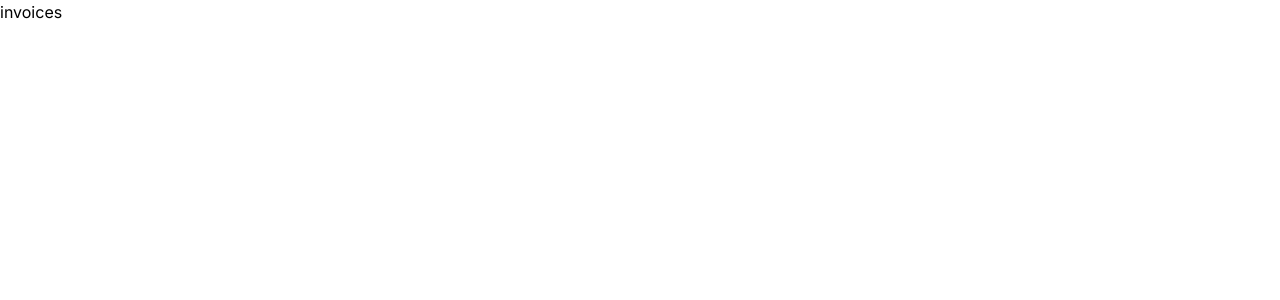
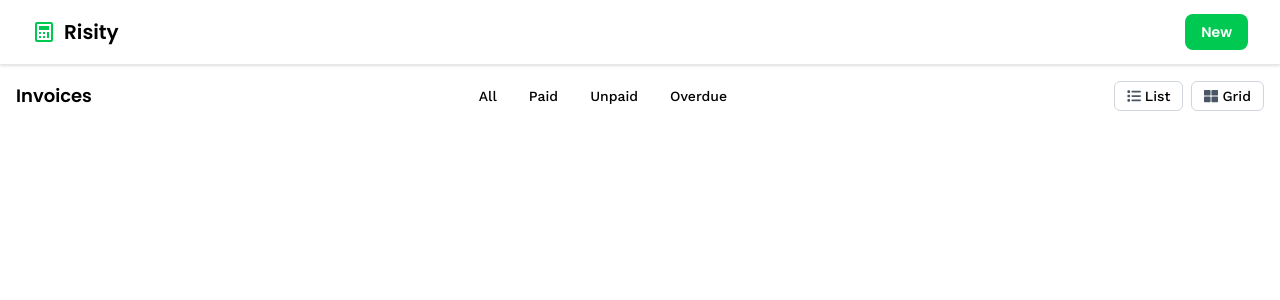
Before and after one commit to faithgaiciumia/risity, a Next.js app: page /invoices in a window 1280 px wide. Shown: the top 300 px of the page. Built offline with nearby package versions, Linux system fonts and the light colour scheme.

Commit message:
invoice header design

```diff
--- a/app/invoices/page.tsx
+++ b/app/invoices/page.tsx
@@ -1,7 +1,14 @@
-export default function Invoices(){
-    return(
-        <div>
-            <h1>invoices</h1>
-        </div>
-    )
+import { FaList } from "react-icons/fa6";
+import DashNav from "../ui/Dashboard/DashNav";
+import { poppins, workSans } from "../ui/fonts";
+import { FaThLarge } from "react-icons/fa";
+import InvoiceHeader from "../ui/Invoices/InvoiceHeader";
+
+export default function Invoices() {
+  return (
+    <>
+      <DashNav />
+      <InvoiceHeader/>
+    </>
+  );
 }
--- /dev/null
+++ b/app/ui/Invoices/InvoiceHeader.tsx
@@ -0,0 +1,64 @@
+import { FaList } from "react-icons/fa6";
+import { poppins, workSans } from "../fonts";
+import { FaThLarge } from "react-icons/fa";
+
+export default function InvoiceHeader(){
+    return(
+        <div className="flex flex-col md:flex-row md:justify-between md:items-center p-4">
+        {/* heading */}
+        <div>
+          <h1 className={`${poppins.className} text-lg font-semibold`}>
+            Invoices
+          </h1>
+        </div>
+        {/* filters */}
+        <div>
+          <ul className="flex flex-wrap items-center gap-2 text-sm font-medium">
+            <li>
+              <button
+                className={`${workSans.className} px-3 py-1 rounded-md hover:bg-green-100`}
+              >
+                All
+              </button>
+            </li>
+            <li>
+              <button
+                className={`${workSans.className} px-3 py-1 rounded-md hover:bg-green-100`}
+              >
+                Paid
+              </button>
+            </li>
+            <li>
+              <button
+                className={`${workSans.className} px-3 py-1 rounded-md hover:bg-green-100`}
+              >
+                Unpaid
+              </button>
+            </li>
+            <li>
+              <button
+                className={`${workSans.className} px-3 py-1 rounded-md hover:bg-green-100`}
+              >
+                Overdue
+              </button>
+            </li>
+          </ul>
+        </div>
+        {/* toggle view buttons */}
+        <div className="flex items-center gap-2">
+          <button
+            className={`${workSans.className} flex items-center gap-1 border border-gray-300 px-3 py-1 rounded-md text-sm hover:bg-gray-100`}
+          >
+            <FaList className="text-gray-600" />
+            List
+          </button>
+          <button
+            className={`${workSans.className} flex items-center gap-1 border border-gray-300 px-3 py-1 rounded-md text-sm hover:bg-gray-100`}
+          >
+            <FaThLarge className="text-gray-600" />
+            Grid
+          </button>
+        </div>
+      </div>
+    )
+}
```
